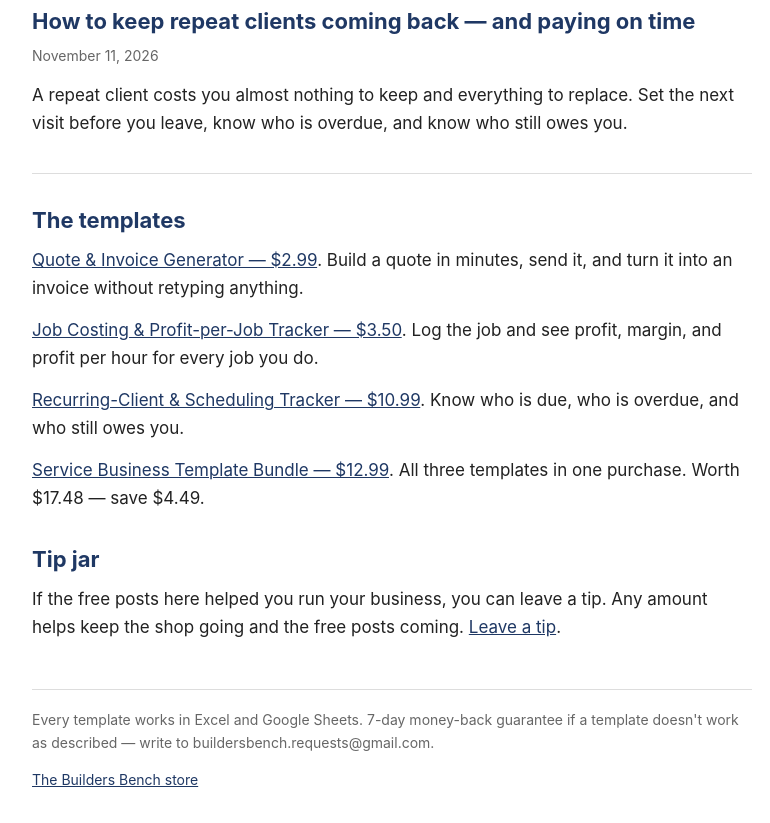
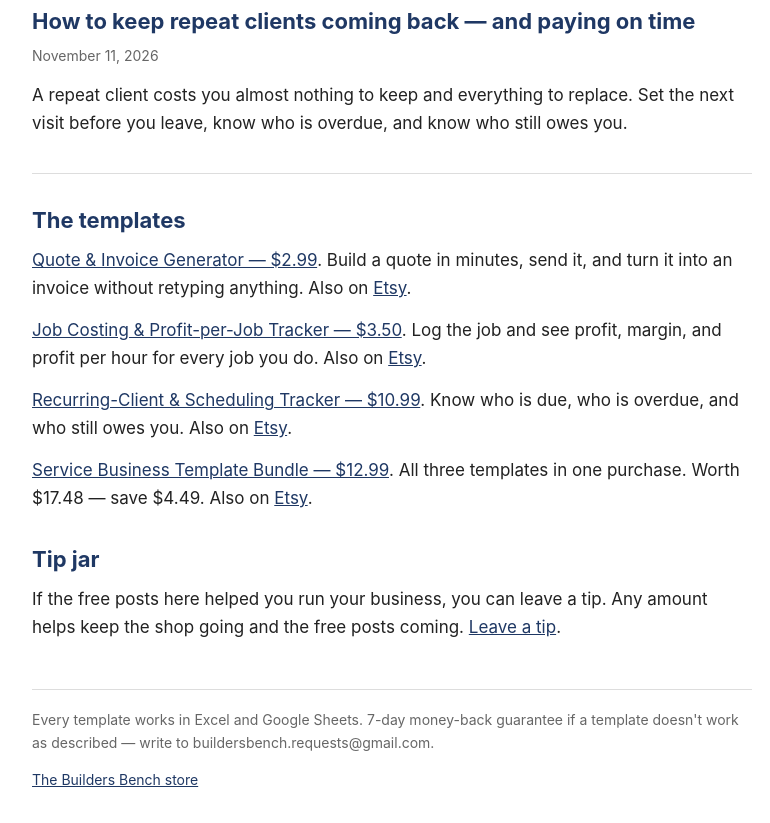
Before and after one commit to Buildersbench/Buildersbench.github.io, a plain HTML site: page index.html in a window 1280 px wide. Shown: the part 2119-2942 px from the top of the page, without its empty margins (248-1018 px from the left). Drawn offline with Linux system fonts and the light colour scheme.

Commit message:
Add Etsy links alongside Payhip links on blog homepage and 8 post CTA boxes

```diff
--- a/index.html
+++ b/index.html
@@ -67,10 +67,10 @@
 </ul>
 
 <h2>The templates</h2>
-<p><a href="https://payhip.com/b/L49OW">Quote &amp; Invoice Generator — $2.99</a>. Build a quote in minutes, send it, and turn it into an invoice without retyping anything.</p>
-<p><a href="https://payhip.com/b/H74LF">Job Costing &amp; Profit-per-Job Tracker — $3.50</a>. Log the job and see profit, margin, and profit per hour for every job you do.</p>
-<p><a href="https://payhip.com/b/KjDHO">Recurring-Client &amp; Scheduling Tracker — $10.99</a>. Know who is due, who is overdue, and who still owes you.</p>
-<p><a href="https://payhip.com/b/Kpwl4">Service Business Template Bundle — $12.99</a>. All three templates in one purchase. Worth $17.48 — save $4.49.</p>
+<p><a href="https://payhip.com/b/L49OW">Quote &amp; Invoice Generator — $2.99</a>. Build a quote in minutes, send it, and turn it into an invoice without retyping anything. Also on <a href="https://www.etsy.com/listing/4616680576/invoice-template-excel-and-google-sheets">Etsy</a>.</p>
+<p><a href="https://payhip.com/b/H74LF">Job Costing &amp; Profit-per-Job Tracker — $3.50</a>. Log the job and see profit, margin, and profit per hour for every job you do. Also on <a href="https://www.etsy.com/listing/4616682174/job-costing-spreadsheet-profit-per-job">Etsy</a>.</p>
+<p><a href="https://payhip.com/b/KjDHO">Recurring-Client &amp; Scheduling Tracker — $10.99</a>. Know who is due, who is overdue, and who still owes you. Also on <a href="https://www.etsy.com/listing/4616675035">Etsy</a>.</p>
+<p><a href="https://payhip.com/b/Kpwl4">Service Business Template Bundle — $12.99</a>. All three templates in one purchase. Worth $17.48 — save $4.49. Also on <a href="https://www.etsy.com/listing/4616676305/service-business-spreadsheet-bundle">Etsy</a>.</p>
 
 <h2>Tip jar</h2>
 <p>If the free posts here helped you run your business, you can leave a tip. Any amount helps keep the shop going and the free posts coming. <a href="https://payhip.com/b/y9sqe">Leave a tip</a>.</p>
```
Also changed, not shown: posts/how-many-cars-a-month-does-a-mobile-detailer-need-to-break-even.html (+2 -0 lines), posts/how-much-should-a-handyman-charge-per-hour.html (+2 -0 lines), posts/how-much-to-charge-for-a-house-cleaning.html (+1 -0 lines), posts/how-to-handle-rain-days-on-a-weekly-mowing-route.html (+1 -0 lines), posts/keep-repeat-clients-coming-back.html (+1 -0 lines), posts/know-what-each-job-made-you.html (+1 -0 lines), posts/quote-a-cleaning-job-without-undercharging.html (+1 -0 lines), posts/what-minimum-service-charge-should-a-handyman-set.html (+2 -0 lines).
